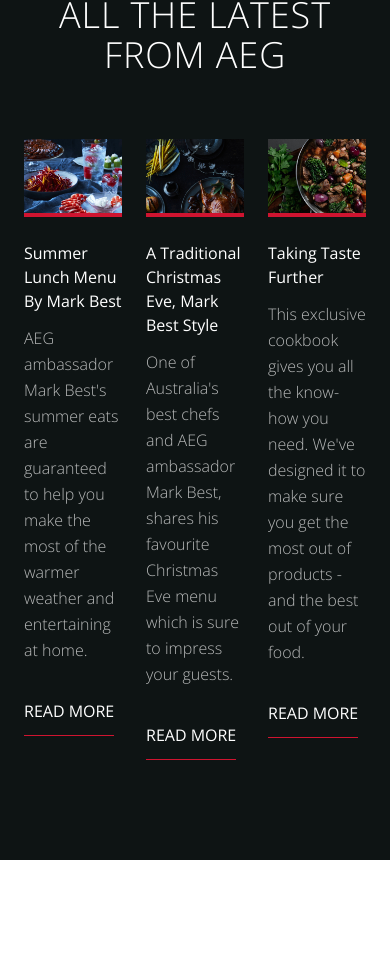
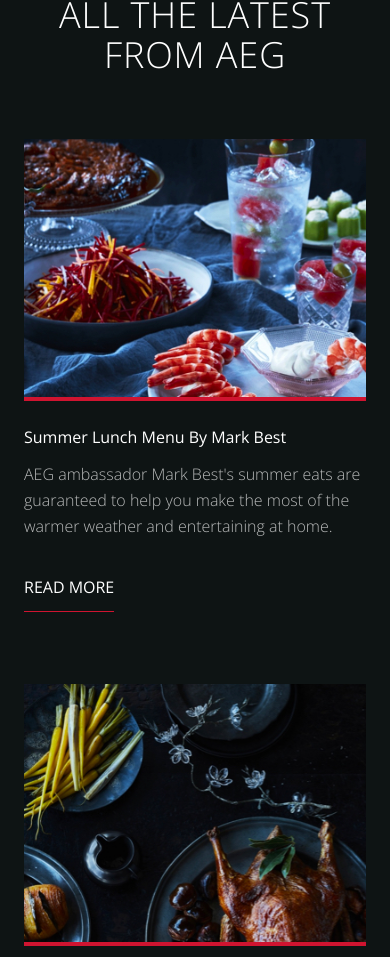
Before and after one commit to nerflim/turborepo-aeg, a Next.js app in the folder apps/web/: page / in a window 390 px wide. Shown: the part 1186-2143 px from the top of the page. Before the commit the page ends 2046 px from the top, so only its background shows below. Built offline with nearby package versions, Linux system fonts and the light colour scheme.

Commit message:
Article section responsive

```diff
--- a/apps/web/components/ArticleSection/ArticleCard.tsx
+++ b/apps/web/components/ArticleSection/ArticleCard.tsx
@@ -20,7 +20,7 @@
 
   return (
     <a
-      className="flex-1 group cursor-pointer hover:-translate-y-3 transition-transform duration-300"
+      className="flex-1 group cursor-pointer hover:-translate-y-3 transition-transform duration-300 mb-12 sm:mb-0"
       onClick={onReadMore}
     >
       <div className="overflow-hidden border-b-4 border-primary group-hover:shadow-xl">
--- a/apps/web/components/ArticleSection/ArticleSection.tsx
+++ b/apps/web/components/ArticleSection/ArticleSection.tsx
@@ -22,7 +22,7 @@
         All the latest from AEG
       </h3>
 
-      <div className="flex gap-6">
+      <div className="flex gap-6 flex-col sm:flex-row">
         {articles.map(({ key, ...item }) => (
           <ArticleCard key={key} {...item} />
         ))}
```
